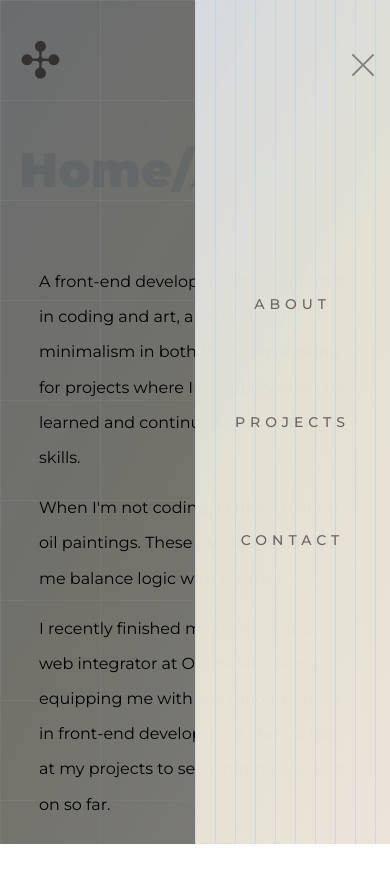
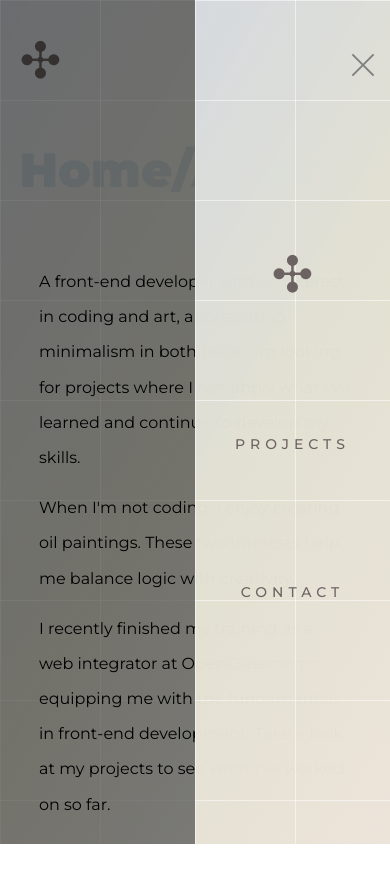
Before and after one commit to multumInParvo/my-portfolio, a React (Create React App) app: page / in a window 390 px wide. Both pictures are taken after a click on the button "Toggle menu". Shown: the top 882 px of the page. Built offline with nearby package versions, Linux system fonts and the light colour scheme.

Commit message:
corrected syntax, added styles and background

```diff
--- a/src/components/SlideOutMenu/SlideOutMenu.jsx
+++ b/src/components/SlideOutMenu/SlideOutMenu.jsx
@@ -1,4 +1,4 @@
-import React, { useEffect, useRef } from 'react';
+import React from 'react';
 import { Link } from 'react-router-dom';
 import '../SlideOutMenu/SlideOutMenu.scss';
 
@@ -14,12 +14,16 @@ function SlideOutMenu({ isOpen, onClose }) {
                 <div className="background">
                     <div className="grid"></div>
                 </div>
-
-                <Link to="/about" className='menu-links' onClick={onClose}>ABOUT</Link>
-                <Link to="/projects" className='menu-links' onClick={onClose}>PROJECTS</Link>
-                <Link to="/contact" className='menu-links' onClick={onClose}>CONTACT</Link>
+                <nav aria-label="Mobile Navigation">
+                    <Link to="/" className='home-link' onClick={onClose} aria-label="Home">
+                        <span className='asterisk-symbol' aria-hidden="true">✣</span>
+                        <span className="visually-hidden">Home</span>
+                    </Link>
+                    <Link to="/projects" className='menu-links' onClick={onClose}>PROJECTS</Link>
+                    <Link to="/contact" className='menu-links' onClick={onClose}>CONTACT</Link>
+                </nav>
             </div>
-            {isOpen && <div className="overlay" onClick={onClose}></div>}
+            {isOpen && <div className="overlay" onClick={onClose} aria-hidden="true"></div>}
         </>
     );
 }
--- a/src/components/SlideOutMenu/SlideOutMenu.scss
+++ b/src/components/SlideOutMenu/SlideOutMenu.scss
@@ -29,14 +29,33 @@
     z-index: -1;
     overflow: hidden;
     background: linear-gradient(120deg, #d6dadf, #e6e4d5f8, #f0e7ddf8);
-  }
 
     .grid {
       width: 100%;
       height: 100%;
-    background-size: 20px;
+      background-size: 100px 100px;
       background-image:
-        linear-gradient(to right, rgba(190, 206, 223, 0.52) 1px, transparent 1px);
+        linear-gradient(to right, rgba(255, 255, 255, 0.52) 1px, transparent 1px),
+        linear-gradient(to bottom, rgba(255, 255, 255, 0.52) 1px, transparent 1px);
+    }
+  }
+
+  nav {
+    display: flex;
+    align-items: center;
+    padding: 0;
+    gap: 130px;
+
+    .visually-hidden {
+      position: absolute;
+      width: 1px;
+      height: 1px;
+      margin: -1px;
+      padding: 0;
+      overflow: hidden;
+      clip: rect(0, 0, 0, 0);
+      white-space: nowrap;
+      border: 0;
     }
 
     .menu-links {
@@ -45,6 +64,7 @@
       letter-spacing: 5px;
       color: #6d6262;
       text-decoration: none;
+    }
   }
 }
 
@@ -61,7 +81,9 @@
 }
 
 @media (min-width: 769px) {
-  .slide-menu, .overlay {
+
+  .slide-menu,
+  .overlay {
     display: none;
   }
 }
```
Lines whose indentation alone changed are shown as unchanged.
